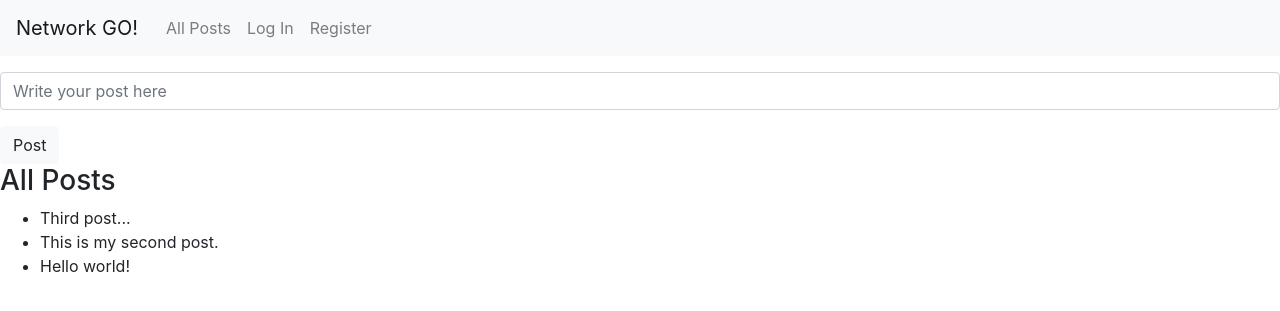
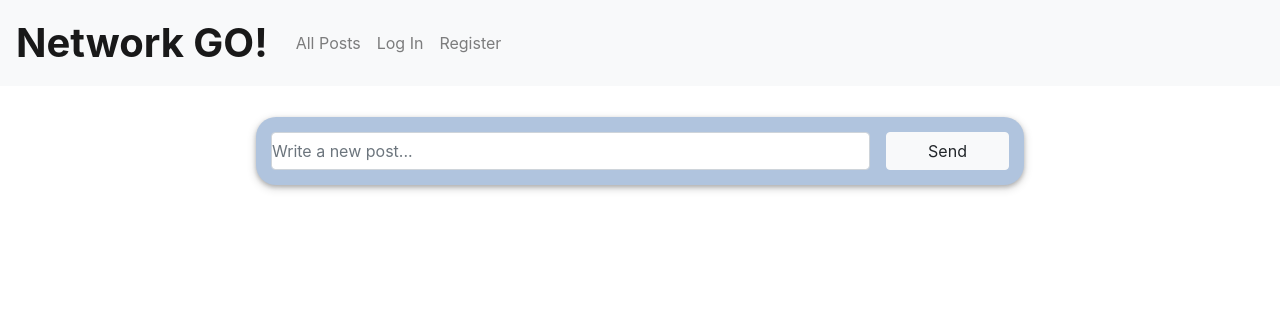
Before and after one commit to sebagott/project4, a Django app: page /allposts in a window 1280 px wide. Shown: the top 311 px of the page. Run offline with Django 3.2, Linux system fonts and the light colour scheme; data comes from the database, SQL or seed files in the repository; some libraries are stand-ins or nearby versions.

Commit message:
better html display of posts. styling. likeable posts.

```diff
--- a/network/models.py
+++ b/network/models.py
@@ -6,12 +6,11 @@ class User(AbstractUser):
     following = models.ManyToManyField("User", related_name='followers')
 
 
-
 class Post(models.Model):
     body = models.CharField(max_length=200)
     user = models.ForeignKey("User", on_delete=models.CASCADE, related_name="posts")
     timestamp = models.DateTimeField(auto_now_add=True)
-    like_count = models.IntegerField(default=0)
+    likers = models.ManyToManyField("User", related_name='liked_posts')
 
     def serialize(self):
         return {
@@ -19,5 +18,6 @@ class Post(models.Model):
             "user": self.user.username,
             "body": self.body,
             "timestamp": self.timestamp.strftime("%b %d %Y, %I:%M %p"),
-            "likes": self.like_count
+            "likes": self.likers.count(),
+            "likers": [u.username for u in self.likers.all()]
         }
--- a/network/static/network/api_calls.js
+++ b/network/static/network/api_calls.js
@@ -1,5 +1,31 @@
+const username = JSON.parse(document.getElementById('username').textContent);
 
-export async function toggle_following(profile_username, follower_username){
+export async function create_post(body){
+    const new_post = await fetch(`/post/create`, {
+        method: 'POST',
+        credentials: 'same-origin',
+        body: JSON.stringify({
+            body: body
+        }),
+        headers: {
+            "X-CSRFToken": get_crsf_token(),
+            "Accept": "application/json",
+            "Content-Type": "application/json"
+        },
+    })
+    .then( response  => {
+        if(response.status === 201) {
+            return response.json();
+        }
+    })
+    .catch( error => {
+        console.log(error);
+    })
+    return new_post;
+}
+
+
+export async function toggle_following(profile_username){
     const user_counts = await fetch(`/profile/${profile_username}`, {
         method: 'PUT',
         credentials: 'same-origin',
@@ -50,9 +76,58 @@ export async function get_user_posts(username){
     return posts;
 }
 
-export function render_li(post){
-    let li = document.createElement('li');
-    li.innerHTML = `${post.body}`
-    //TODO: fancy it.
-    return li;
+export function render_html(post){
+    let div = document.createElement('div');
+    div.className ="post mb-3";
+    const liked_by_user = post.likers.includes(username) ? "liked" : "unliked";
+    div.innerHTML = `<div data-postid="${post.id}">
+                        <a href="/profile/${post.user}">@<b>${post.user}</b></a><label class="timestamp">${post.timestamp}</label>
+                        <pre>${post.body}</pre>
+                        <div class="container">
+                            <div class="row justify-content-between">
+                                <span class="col like-btn ${liked_by_user}"></span>
+                                <span class="col likes-count-span align-self-end"><label class="likes-count">${post.likes}</label> <b>likes</b></span>
+                            </div>
+                        </div>
+                    </div>`
+    return div;
 }
+
+export async function toggle_like(post_id){
+    const like_count = await fetch(`/post/${post_id}/like`, {
+        method: 'PUT',
+        credentials: 'same-origin',
+        headers: {
+            "X-CSRFToken": get_crsf_token(),
+            "Accept": "application/json",
+            "Content-Type": "application/json"
+        },
+    })
+    .then( response  => {
+        if(response.status === 201) {
+            return response.json();
+        }
+    })
+    .catch( error => {
+        console.log(error);
+    })
+    return like_count;
+}
+export function set_likes() {
+    document.querySelectorAll('.like-btn').forEach(span => {
+        span.addEventListener('click', () => {
+            const post_id = span.parentNode.parentNode.parentNode.dataset.postid;
+            if(span.classList.contains('liked'))
+                toggle_like(post_id).then(result => {
+                    span.className = 'col like-btn unliked';
+                    span.parentNode.querySelector('.likes-count').innerHTML = result.likes;
+                })
+            else
+                toggle_like(post_id).then(result => {
+                    span.className = 'col like-btn liked';
+                    span.parentNode.querySelector('.likes-count').innerHTML = result.likes;
+                })
+        })
+    });
+
+}
--- a/network/static/network/posts.js
+++ b/network/static/network/posts.js
@@ -2,14 +2,21 @@ import * as api from "./api_calls.js";
 
 
 document.addEventListener('DOMContentLoaded', function() {
+
+    document.querySelector('#newpost-form').onsubmit = () => {
+        const new_post = api.create_post(document.querySelector('#newpost-body').value)
+            .then(result => {
+                document.querySelector("#posts-list").prepend(api.render_html(result["post"]));
+            });
+        return false;
+    };
+
     const following_view = JSON.parse(document.getElementById('following').textContent);
     if(following_view){
         const username = JSON.parse(document.getElementById('username').textContent);
-        console.log('Loading content: Following');
         posts_view('following');
     }
     else{
-        console.log('Loading content: All Posts');
         posts_view('allposts');
     }
 
@@ -20,23 +27,30 @@ function posts_view(view) {
   // Reset the list
   document.querySelector('#posts-list').innerHTML = '';
   if(view === "allposts") {
+      document.querySelector('#allposts-btn').className ="nav-link active";
+      document.querySelector('#following-btn').className ="nav-link";
       document.querySelector('#posts-title').innerHTML = 'All Posts';
       // Get ALL posts
-      api.get_all_posts().then(
-          posts => {
+      api.get_all_posts()
+          .then(posts => {
               posts.forEach(p => {
-                  document.querySelector("#posts-list").append(api.render_li(p));
-          })
+                  document.querySelector("#posts-list").append(api.render_html(p));
+              })
+              api.set_likes();
       });
   }
   if(view === 'following') {
+      document.querySelector('#allposts-btn').className ="nav-link";
+      document.querySelector('#following-btn').className ="nav-link active";
       document.querySelector('#posts-title').innerHTML = 'Following';
       // Get ALL posts
-      api.get_following_posts().then(
-          posts => {
+      api.get_following_posts()
+          .then(posts => {
               posts.forEach(p => {
-                  document.querySelector("#posts-list").append(api.render_li(p));
+                  document.querySelector("#posts-list").append(api.render_html(p));
           })
+          api.set_likes();
       });
   }
+
 }
--- a/network/static/network/styles.css
+++ b/network/static/network/styles.css
@@ -0,0 +1,90 @@
+.navbar-brand {
+    font-size: 2.5em;
+    font-weight: bolder;
+}
+.post {
+    min-width: 60%;
+    border-radius: 20px;
+    border-color: cadetblue;
+    padding: 15px;
+    box-shadow: 0 2px 4px 0 rgba(0, 0, 0, 0.2), 0 3px 10px 0 rgba(0, 0, 0, 0.19);
+    display: inline-block;
+    text-align: left;
+}
+.post a {
+    color: inherit;
+}
+.post a:hover{
+    color: inherit;
+    text-decoration: none;
+}
+
+a.active {
+    font-weight: bold;
+}
+#newpost-view{
+    background-color: lightsteelblue;
+    width: 50%;
+}
+
+#newpost-form {
+
+    padding-left: 15px;
+    padding-right: 15px;
+}
+#posts-view {
+    text-align: center;
+}
+.title {
+    text-align: center;
+    margin-bottom: 15px;
+}
+#profile-view {
+    margin: 20px;
+    padding: 10px;
+    text-align: center;
+}
+.card {
+    display: inline-block;
+    width: 65%;
+    text-align: center;
+    box-shadow: 0 2px 4px 0 rgba(0, 0, 0, 0.2), 0 3px 10px 0 rgba(0, 0, 0, 0.19);
+    background-color: whitesmoke;
+    font-size: 1.5em;
+}
+.timestamp {
+    float: right;
+    font-style: italic;
+    font-size: 0.9em;
+    color: darkgray;
+}
+
+.like-btn{
+    font-size: 2.5em;
+    text-align: left;
+}
+.like-btn:hover{
+    cursor: pointer;
+}
+.likes-count-span {
+    font-size: 0.95em;
+    text-align: right;
+}
+pre {
+    font-family: -apple-system,BlinkMacSystemFont,"Segoe UI",Roboto,"Helvetica Neue",Arial,"Noto Sans",sans-serif,
+    "Apple Color Emoji","Segoe UI Emoji","Segoe UI Symbol","Noto Color Emoji";
+    font-size: 1em;
+    margin: 0;
+}
+
+.col {
+    padding-left: 0;
+}
+
+.like-btn.liked::before {
+    content: '\2665';
+    color:red;
+}
+.like-btn.unliked::before {
+    content: '\2661';
+}
--- a/network/templates/network/index.html
+++ b/network/templates/network/index.html
@@ -2,5 +2,5 @@
 {% load static %}
 
 {% block body %}
-    <h1>Welcome!</h1>
+    <h1 class="title">Welcome!</h1>
 {% endblock %}
--- a/network/templates/network/layout.html
+++ b/network/templates/network/layout.html
@@ -11,9 +11,11 @@
         {% endblock %}
     </head>
     <body>
-
+        {% if user.is_authenticated %}
+            {{ user.username |json_script:"username" }}
+        {% endif %}
         <nav class="navbar navbar-expand-lg navbar-light bg-light">
-            <a class="navbar-brand" href="#">Network GO!</a>
+            <a class="navbar-brand" href="/">Network GO!</a>
 
             <div>
               <ul class="navbar-nav mr-auto">
--- a/network/templates/network/posts.html
+++ b/network/templates/network/posts.html
@@ -5,19 +5,17 @@
 {% endblock %}
 {% block body %}
     {{ following |json_script:"following" }}
-    {% if user.is_authenticated %}
-        {{ user.username |json_script:"username" }}
-    {% endif %}
-    <div id="newpost-view" class="mt-3">
-        <form id="newpost-form" method="post">
-            {% csrf_token %}
-            <input name="newpost-body" class="form-control" type="text" placeholder="Write your post here">
-            <input type="submit" class="btn btn-light mt-3" value="Post"/>
-        </form>
-    </div>
+
     <div id="posts-view">
-        <h3 id="posts-title"></h3>
-        <ul id="posts-list">
-        </ul>
+        <h3 id="posts-title" class="title"></h3>
+        <div id="newpost-view" class="container mb-3 mt-3 post">
+            <form id="newpost-form" class="row form-inline" method="post">
+                {% csrf_token %}
+                <input id="newpost-body" name="newpost-body" class="col form-control" type="text" placeholder="Write a new post...">
+                <input id="newpost-submit" type="submit" class="col-2 btn btn-light ml-3" value="Send"/>
+            </form>
+        </div>
+        <div id="posts-list">
+        </div>
     </div>
 {% endblock %}
--- a/network/urls.py
+++ b/network/urls.py
@@ -10,12 +10,13 @@ urlpatterns = [
     path("login", views.login_view, name="login"),
     path("logout", views.logout_view, name="logout"),
     path("register", views.register, name="register"),
-    path("profile/<str:username>", views.profile, name="profile"), #GET or POST
+    path("profile/<str:username>", views.profile, name="profile"), #GET or PUT
     # API paths
-    path("post", views.api_create_post, name="api_create"), #GET or POST
+    path("post/create", views.api_create_post, name="api_create"), #POST
     path("posts/following", views.api_following_posts, name="api_following"), #GET
     path("posts/all", views.api_all_posts, name="api_allposts"), #GET
     path("posts/<str:username>", views.api_all_user_posts, name="api_userposts"), #GET
     path("post/<int:post_id>", views.api_post, name="api_post"), #GET or PUT
+    path("post/<int:post_id>/like", views.api_like_post, name="api_like_post"), #PUT
 
 ]
--- a/network/views.py
+++ b/network/views.py
@@ -87,8 +87,6 @@ def profile(request, username):
                 "profile_user": user
             })
     elif request.method == 'PUT':
-        #data = json.loads(request.body)
-        #follower = User.objects.get(username=data['follower_username'])
         follower = User.objects.get(pk=request.user.id)
         # Toggle following status
         if follower in user.followers.all():
@@ -111,12 +109,49 @@ def profile(request, username):
 # API calls
 @login_required
 def api_create_post(request):
-    pass
+    if request.method == 'POST':
+        data = json.loads(request.body)
+        user = User.objects.get(pk=request.user.id)
+        post = Post(user=user, body=data["body"])
+        post.save()
+        return JsonResponse({
+            "post": post.serialize()
+        }, status=201)
+    else:
+        return JsonResponse({
+            "error": "GET or PUT request required."
+        }, status=400)
 
 
 @login_required
 def api_post(request, post_id):
     pass
+
+@login_required
+def api_like_post(request, post_id):
+    if request.method == 'PUT':
+        user = User.objects.get(pk=request.user.id)
+        try:
+            post = Post.objects.get(pk=post_id)
+            # Toggle following status
+            if user in post.likers.all():
+                post.likers.remove(user)
+                message = f"Unliked post."
+            else:
+                post.likers.add(user)
+                message = f"Liked post."
+            return JsonResponse({
+                "message": message,
+                "likes": post.likers.count(),
+            }, status=201)
+        except Post.DoesNotExist:
+            return HttpResponseNotFound(f"<h1>Post does not exist</h1>")
+    # Like must be via PUT
+    else:
+        return JsonResponse({
+            "error": "PUT request required."
+        }, status=400)
+
 
 def api_all_posts(request):
     # Get all posts in reverse chronologial order
```
Also changed, not shown: network/static/network/profile.js (+6 -5 lines), network/templates/network/profile.html (+27 -17 lines), db.sqlite3.
